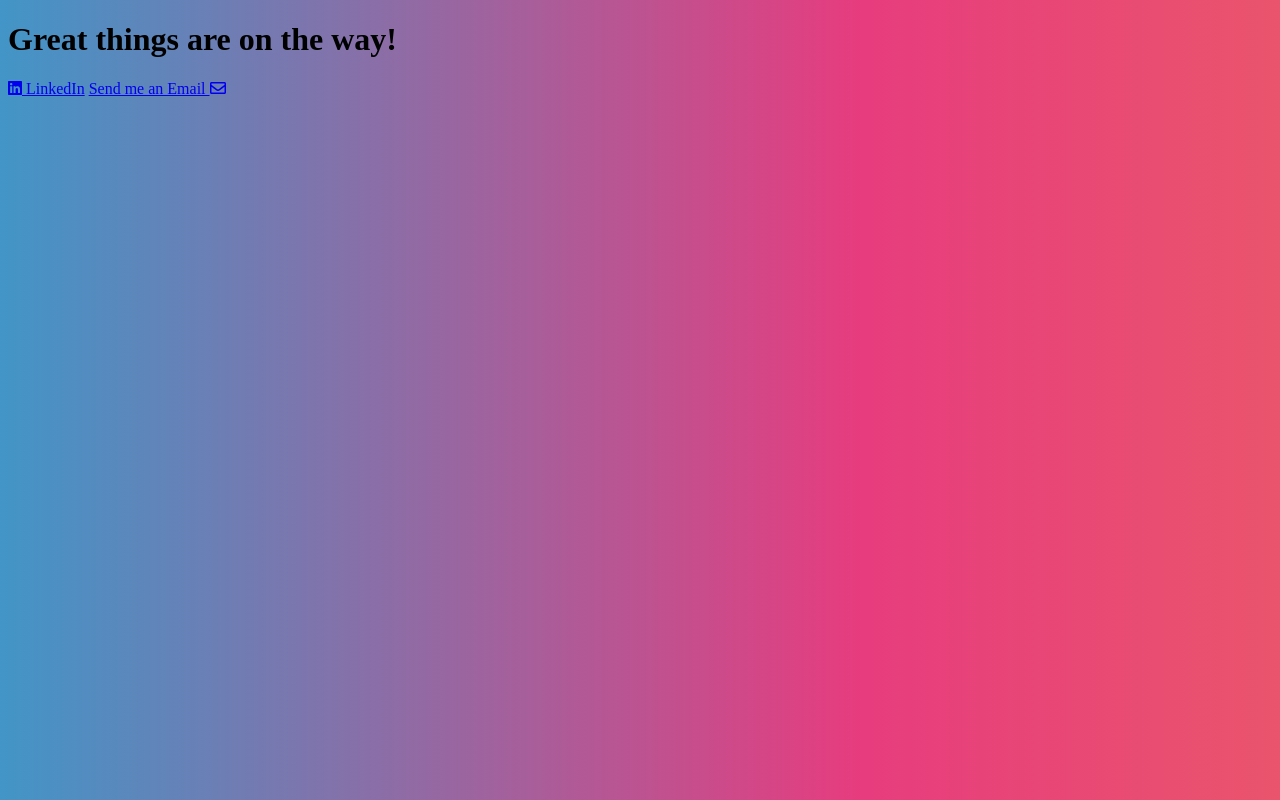
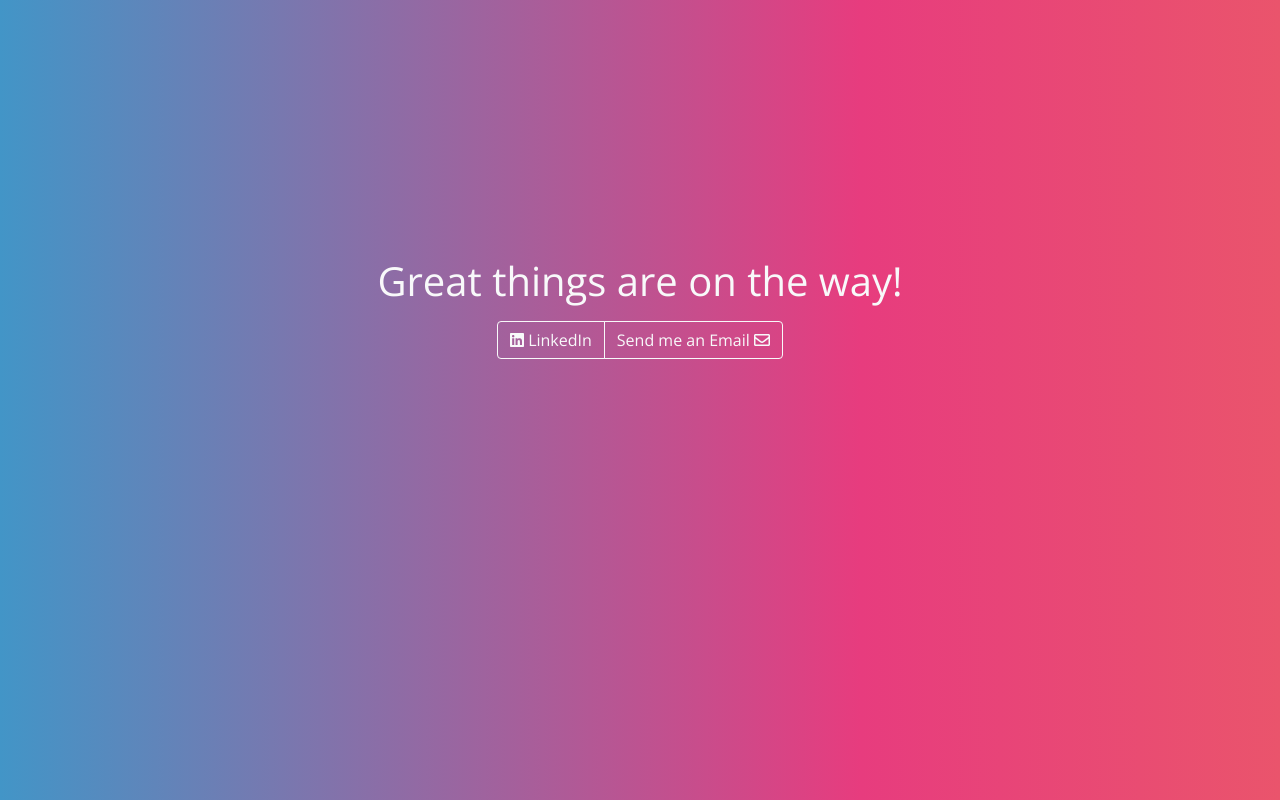
Before and after one commit to abrahamjroy/ComingSoonTest, a plain HTML site: page index.html in a window 1280 px wide. Drawn offline with nearby package versions, Linux system fonts and the light colour scheme; a small style sheet from the web is missing.

Commit message:
Add files via upload

```diff
--- a/style.css
+++ b/style.css
@@ -1,9 +1,29 @@
+@import url("https://fonts.googleapis.com/css?family=Open Sans");
+@import url("https://stackpath.bootstrapcdn.com/bootstrap/4.4.1/css/bootstrap.min.css");
+
+
 body {
 	background: linear-gradient(-90deg, #eed152, #ee7752, #e73c7e, #23a6d5, #23d5ab, #23d5a0);
 	background-size: 400% 400%;
 	-webkit-animation: gradient 30s ease infinite;
-	        animation: gradient 30s ease infinite;
+			animation: gradient 30s ease infinite;
+	font-family: "Open Sans", sans-serif;
+  	min-height: 80vh;
+  	display: -webkit-box;
+  	display: flex;
+  	-webkit-box-align: center;
+          align-items: center;
+  	-webkit-box-pack: center;
+          justify-content: center;
+  	-webkit-box-orient: vertical;
+  	-webkit-box-direction: normal;
+          flex-direction: column;
 }
+
+
+* {
+	font-family: "Open Sans", sans-serif !important;
+  }
 
 @-webkit-keyframes gradient {
 	0% {
```
